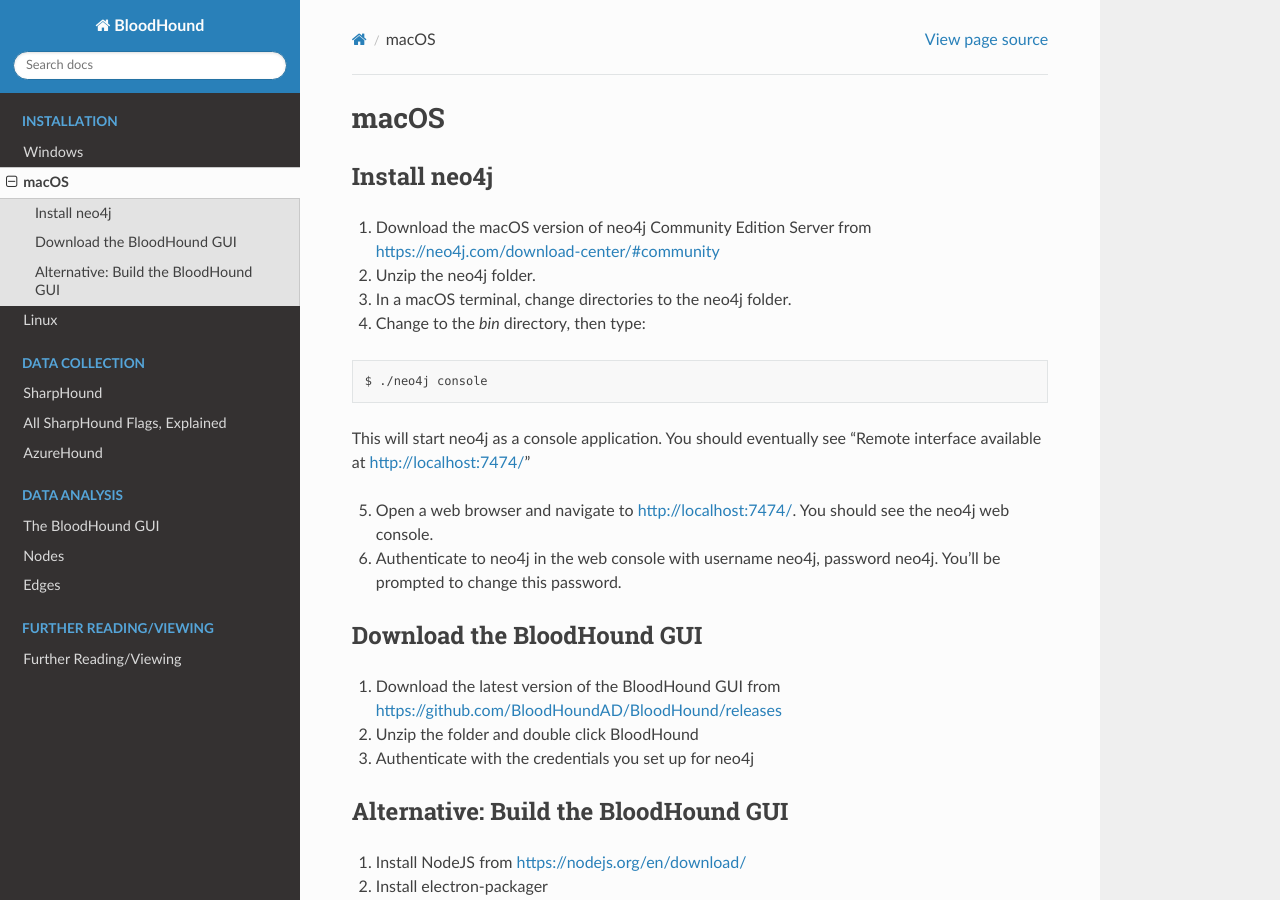
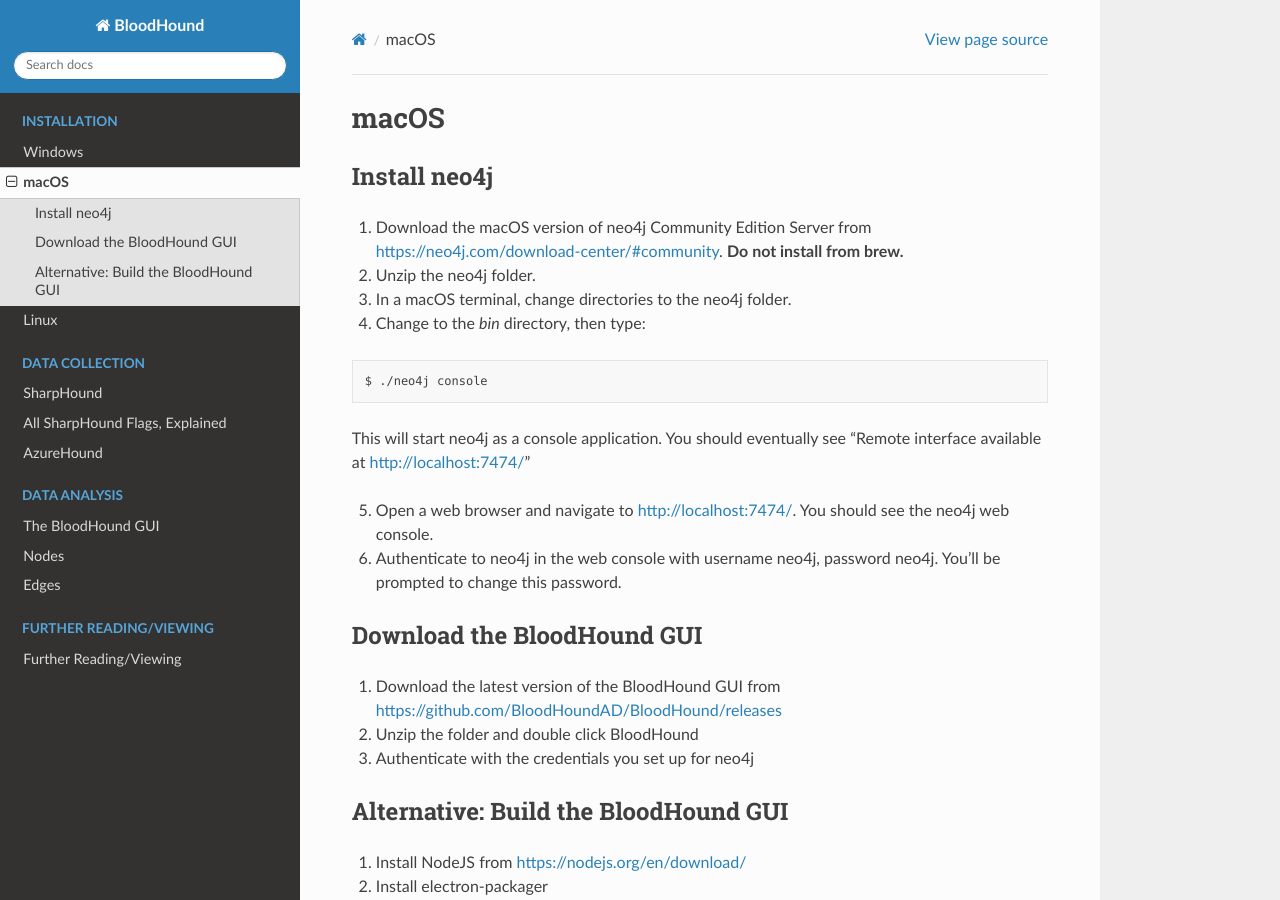
Before and after one commit to BloodHoundAD/BloodHound, a Sphinx documentation site: the page built from docs/installation/osx.rst, in a window 1280 px wide and 900 px high. Built offline with Sphinx 7.4.7 and the Read the Docs theme 2.0.0, drawn with Linux system fonts in a browser that asks for light colours; pages that are not in the unit, such as notebooks, are missing from menus.

Commit message:
Added note not to install neo4j using brew

```diff
--- a/docs/installation/osx.rst
+++ b/docs/installation/osx.rst
@@ -4,7 +4,7 @@
 Install neo4j
 ^^^^^^^^^^^^^
 
-1. Download the macOS version of neo4j Community Edition Server from https://neo4j.com/download-center/#community
+1. Download the macOS version of neo4j Community Edition Server from https://neo4j.com/download-center/#community. **Do not install from brew.**
 
 2. Unzip the neo4j folder.
 
```
